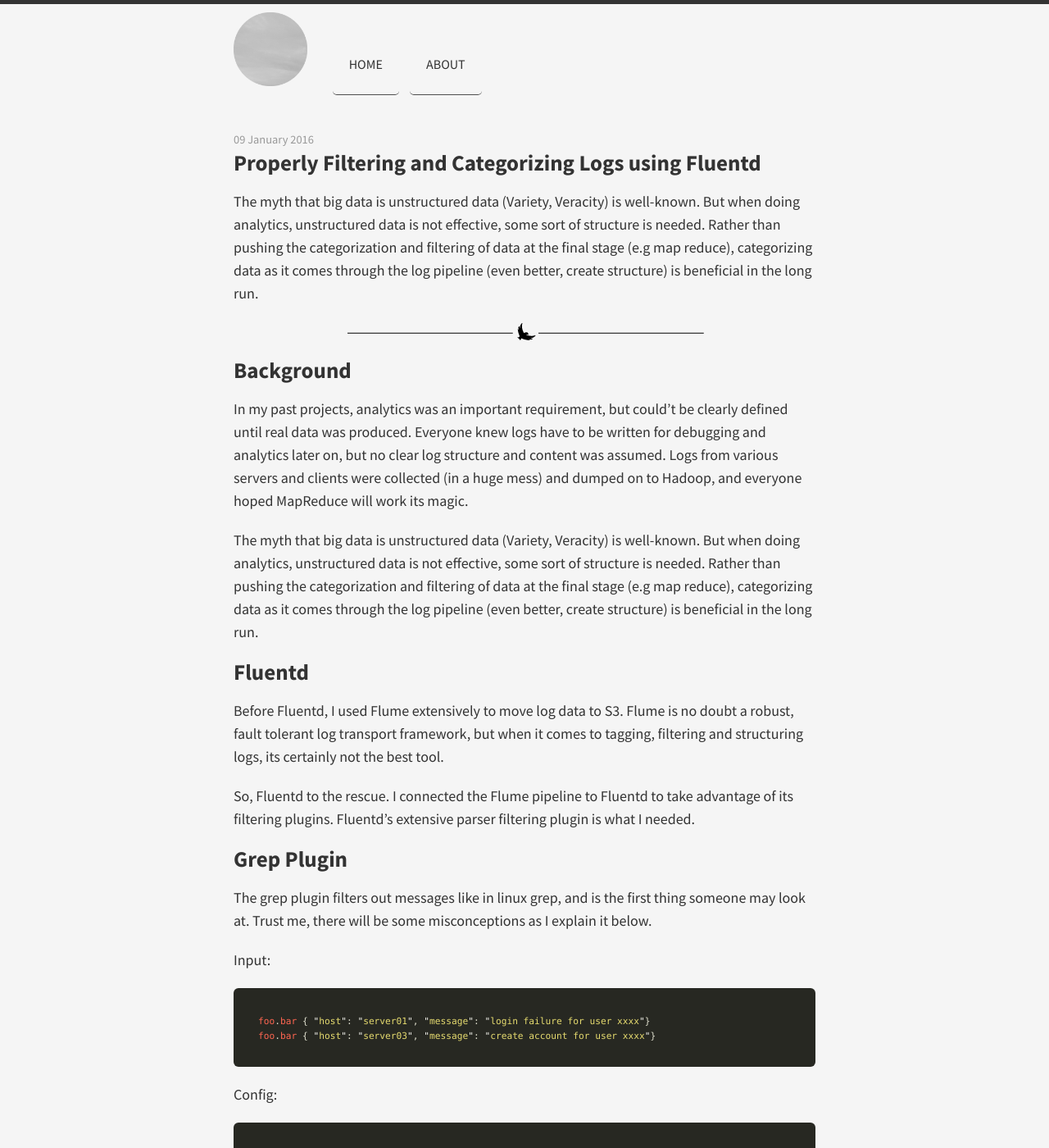
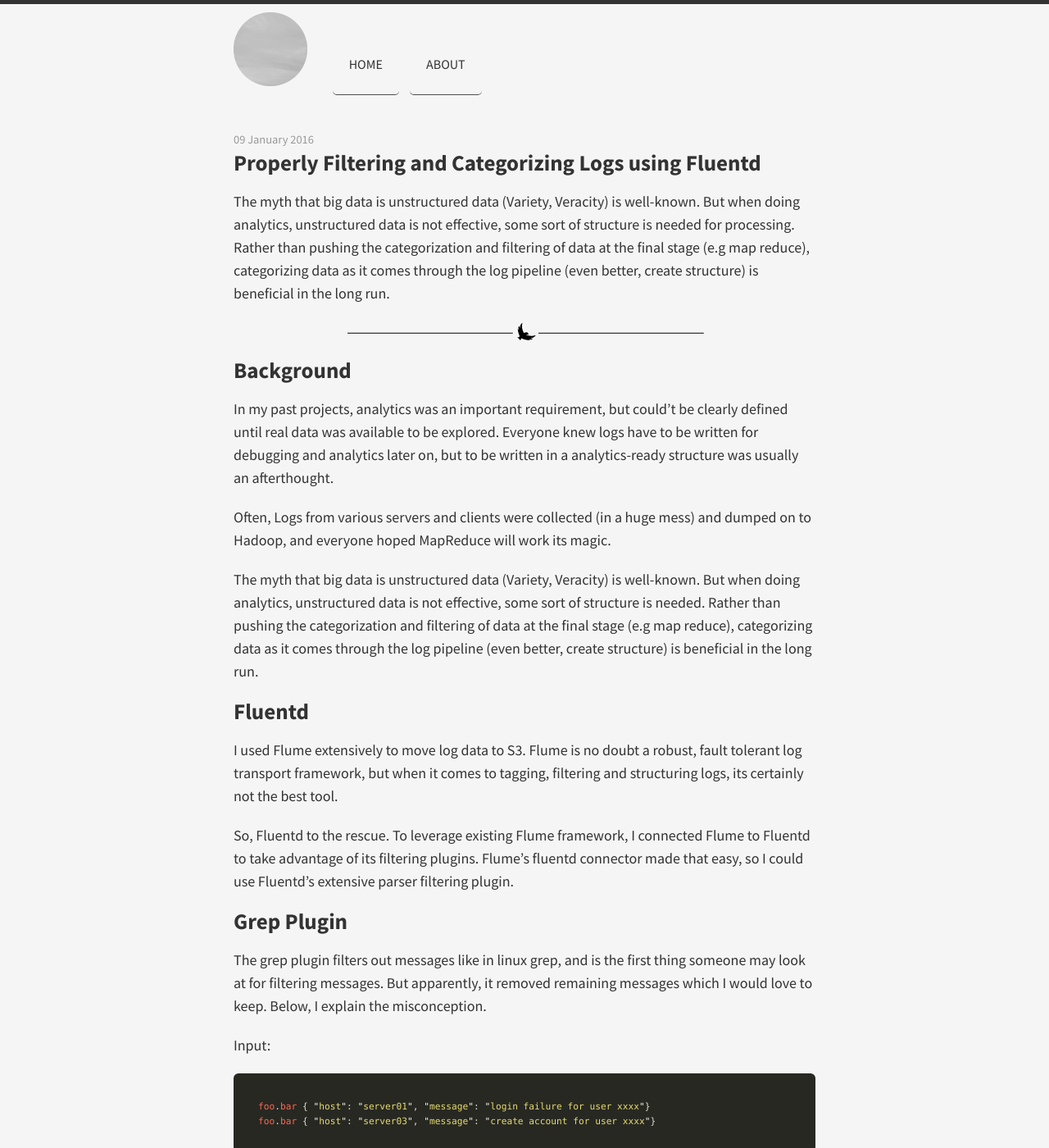
Before and after one commit to puyuan/puyuan.github.io, a Jekyll site: the page built from _posts/2016-01-09-how-to-properly-filter-and-categorize-logs-using-fluentd.md, in a window 1280 px wide and 1400 px high. Shown: the whole window at 82% size. Built offline with Jekyll 4.4.1, drawn with Linux system fonts in a browser that asks for light colours; nearby versions of some CDN libraries; Markdown is read by kramdown in place of the engine named in the settings; some of the changed text lies outside the part shown.

Commit message:
Update 2016-01-09-how-to-properly-filter-and-categorize-logs-using-fluentd.md

```diff
--- a/_posts/2016-01-09-how-to-properly-filter-and-categorize-logs-using-fluentd.md
+++ b/_posts/2016-01-09-how-to-properly-filter-and-categorize-logs-using-fluentd.md
@@ -5,25 +5,26 @@
 - fluentd
 ---
 
-The myth that big data is unstructured data (Variety, Veracity) is well-known. But when doing analytics, unstructured data is not effective, some sort of structure is needed. Rather than pushing the categorization and filtering of data at the final stage (e.g map reduce), categorizing data as it comes through the log pipeline (even better, create structure) is beneficial in the long run.
+The myth that big data is unstructured data (Variety, Veracity) is well-known. But when doing analytics, unstructured data is not effective, some sort of structure is needed for processing. Rather than pushing the categorization and filtering of data at the final stage (e.g map reduce), categorizing data as it comes through the log pipeline (even better, create structure) is beneficial in the long run.
 
 ---
 
 ## Background
 
-In my past projects, analytics was an important requirement, but could't be clearly defined until real data was produced. Everyone knew logs have to be written for debugging and analytics later on, but no clear log structure and content was assumed.
-Logs from various servers and clients were collected (in a huge mess) and dumped on to Hadoop, and everyone hoped MapReduce will work its magic.
+In my past projects, analytics was an important requirement, but could't be clearly defined until real data was available to be explored. Everyone knew logs have to be written for debugging and analytics later on, but to be written in a analytics-ready structure was usually an afterthought.
+
+Often, Logs from various servers and clients were collected (in a huge mess) and dumped on to Hadoop, and everyone hoped MapReduce will work its magic.
 
 The myth that big data is unstructured data (Variety, Veracity) is well-known. But when doing analytics, unstructured data is not effective, some sort of structure is needed. Rather than pushing the categorization and filtering of data at the final stage (e.g map reduce), categorizing data as it comes through the log pipeline (even better, create structure) is beneficial in the long run.
 
 ## Fluentd
-Before Fluentd, I used Flume extensively to move log data to S3. Flume is no doubt a robust, fault tolerant log transport framework, but when it comes to tagging, filtering and structuring logs, its certainly not the best tool.
+I used Flume extensively to move log data to S3. Flume is no doubt a robust, fault tolerant log transport framework, but when it comes to tagging, filtering and structuring logs, its certainly not the best tool.
 
-So, Fluentd to the rescue. I connected the Flume pipeline to Fluentd to take advantage of its filtering plugins. Fluentd's extensive parser filtering plugin is what I needed.
+So, Fluentd to the rescue. To leverage existing Flume framework, I connected Flume to Fluentd to take advantage of its filtering plugins. Flume's fluentd connector made that easy, so I could use Fluentd's extensive parser filtering plugin.
 
 ## Grep Plugin
 
-The grep plugin filters out messages like in linux grep, and is the first thing someone may look at. Trust me, there will be some misconceptions as I explain it below.
+The grep plugin filters out messages like in linux grep, and is the first thing someone may look at for filtering messages. But apparently, it removed remaining messages which I would love to keep. Below, I explain the misconception.
 
 Input:
 {% highlight javascript %}
@@ -55,9 +56,7 @@
 Rewrite Tag Filter is not written in Flume's official documentation, but to me, it plays an important role.
 https://github.com/fluent/fluent-plugin-rewrite-tag-filter
 
-It tags different events, so you have a way to categorize all log events in the pipeline.
-
-For example:
+Its categorizes log events into different tags, so you have a way of keeping all the entries but applying different tags.
 
 Input:
 {% highlight javascript %}
@@ -81,3 +80,6 @@
 {% endhighlight %}
 
 From above, all logs are kepts but applied different tags. That is useful when you have uncategorized logs coming through the pipeline. I use this extensively to mark different apache events coming through the pipeline, which can later be parsed.
+
+## Conclusion
+ Pick grep filter when you are interested only in certain events. Use rewrite filter for categorization.
```
